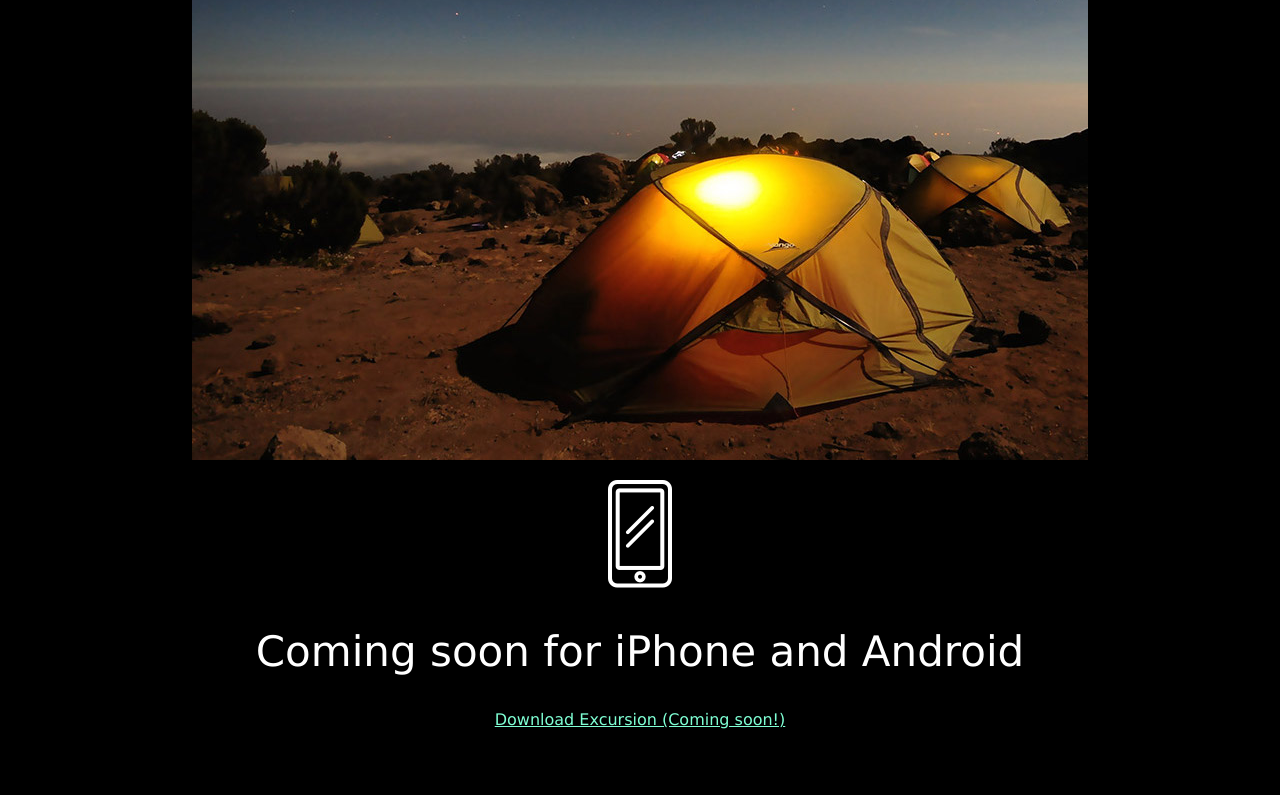
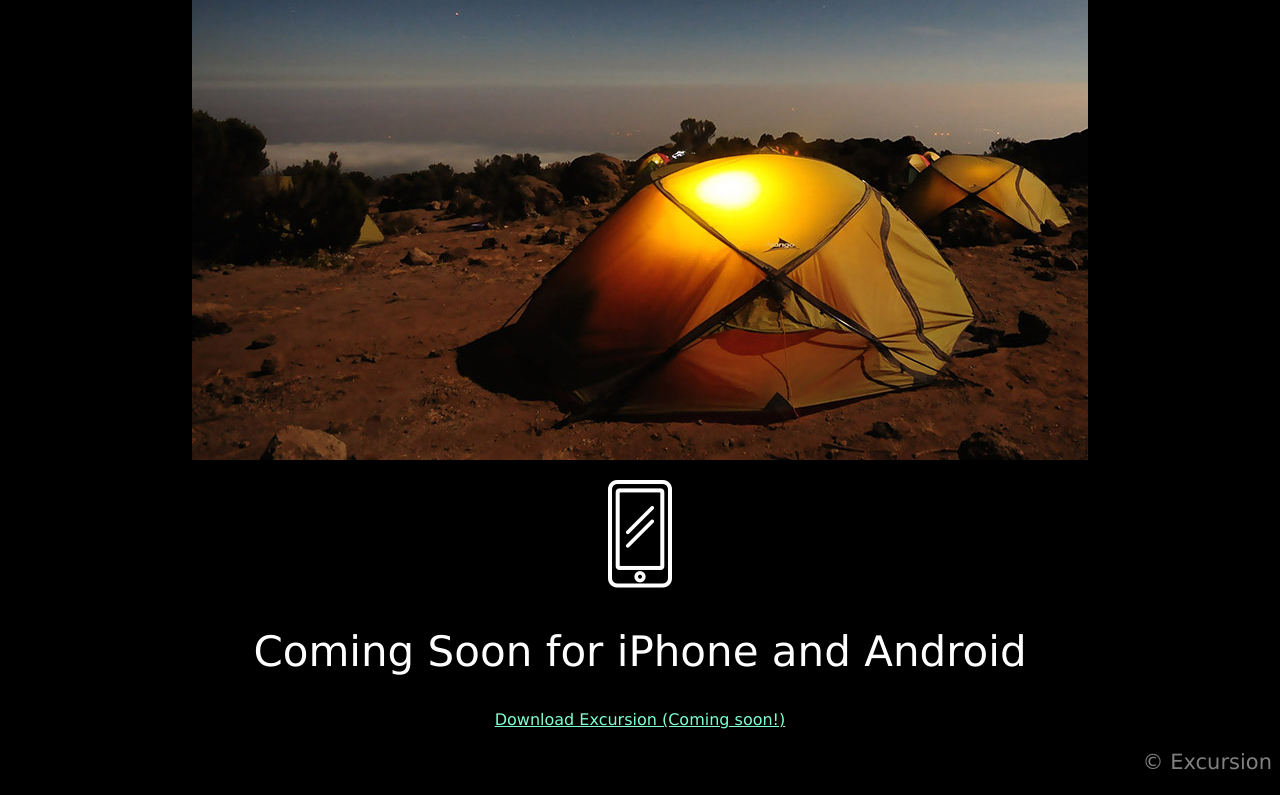
Before and after one commit to mrnbanzon/excursion, a plain HTML site: page index.html in a window 1280 px wide. Shown: the part 545-1340 px from the top of the page. Before the commit the page ends 1282 px from the top, so only its background shows below. Drawn offline with Linux system fonts and the light colour scheme.

Commit message:
Pretty much completed project.

```diff
--- a/index.html
+++ b/index.html
@@ -6,6 +6,7 @@
     <link href="./resources/css/style.css" type="text/css" rel="stylesheet">
   </head>
   <body>
+    <div id="main_body">
       <h1>Discover hidden places in the world around you</h1>
       <a href="#">Download Excursion (Coming soon!)</a>
       <p><video src="./resources/videos/excursion.mp4" autoplay loop>Video not supported</video></p>
@@ -13,7 +14,11 @@
       <h3>Excursion remembers places you like, and recommends new points of interest around you.</h3>
       <p><img src="./resources/images/camp.jpg"/></p>
       <p><img src="./resources/images/phone.png"/></p>
-    <h2>Coming soon for iPhone and Android</h2>
+      <h2>Coming Soon for iPhone and Android</h2>
       <a href="#">Download Excursion (Coming soon!)</a>
+    </div>
+    <div id="footer">
+      <h3>&copy; Excursion</h3>
+    </div>
   </body>
 </html>
--- a/resources/css/style.css
+++ b/resources/css/style.css
@@ -1,8 +1,15 @@
 html {
   font-family: Verdana;
   background-color: black;
+  color: white;
+}
+
+#main_body {
   text-align: center;
-  color: white;
+}
+
+#footer {
+  text-align: right;
 }
 
 a {
```
Lines whose indentation alone changed are shown as unchanged.
